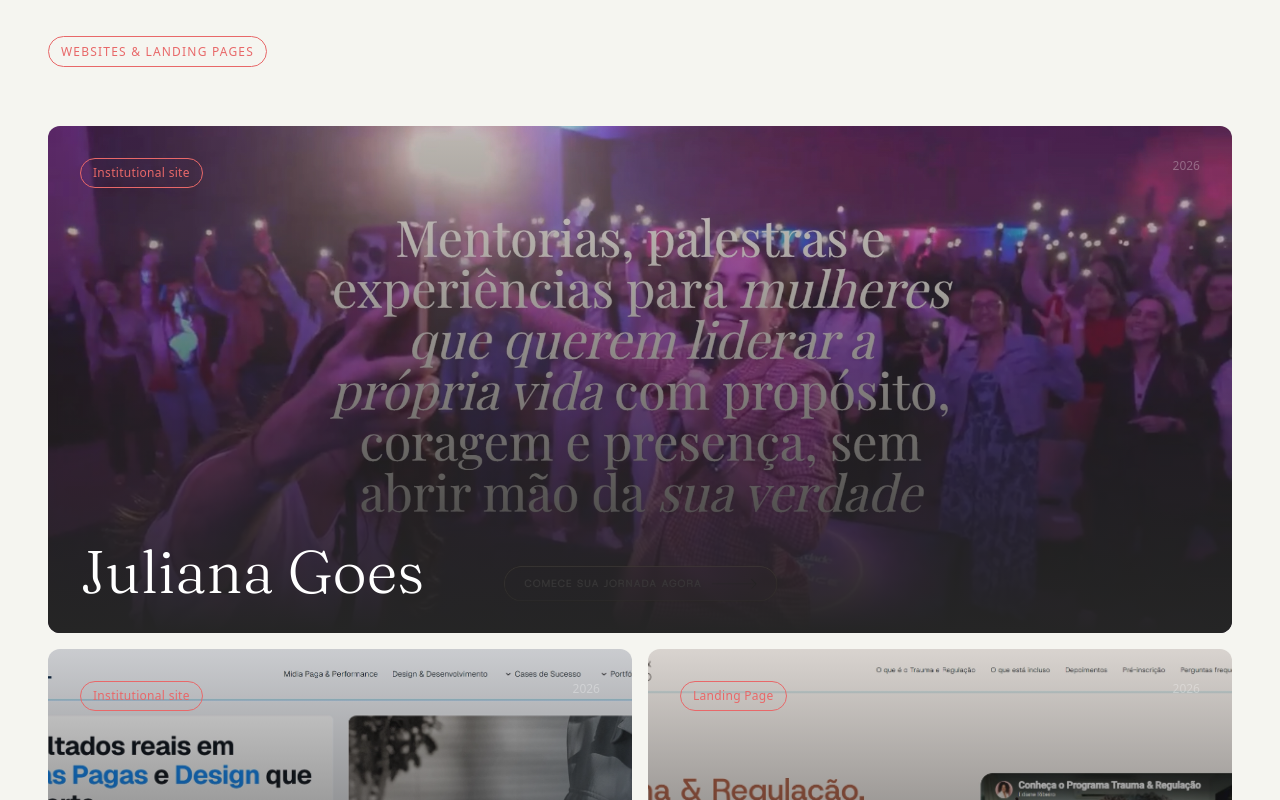
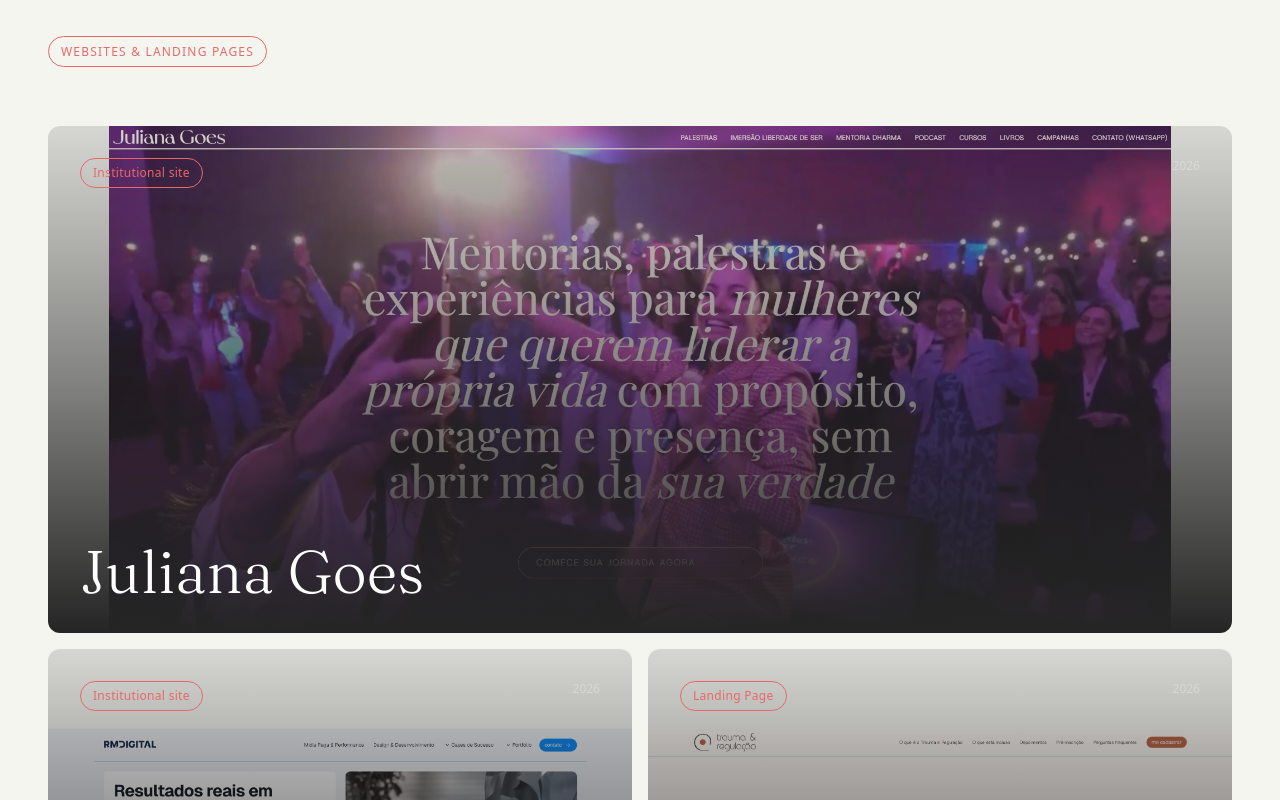
Before and after one commit to daniloaguillar/portfolio, a Next.js app: page / in a window 1280 px wide. Shown: the part 1100-1900 px from the top of the page. Built offline with nearby package versions, Linux system fonts and the light colour scheme; a web font is replaced by a local one.

Commit message:
Desktop cards: object-contain to show full cover image

```diff
--- a/components/Projects.tsx
+++ b/components/Projects.tsx
@@ -171,11 +171,11 @@
               className="md:hidden absolute inset-0 w-full h-full object-cover object-top transition-transform duration-700 group-hover:scale-105"
             />
           )}
-          {/* Desktop cover */}
+          {/* Desktop cover — object-contain para mostrar a capa completa */}
           <img
             src={project.image}
             alt={project.name}
-            className={`absolute inset-0 w-full h-full object-cover transition-transform duration-700 group-hover:scale-105 ${project.imageMobile ? "hidden md:block" : ""}`}
+            className={`absolute inset-0 w-full h-full object-contain transition-transform duration-700 group-hover:scale-105 ${project.imageMobile ? "hidden md:block" : ""}`}
           />
           <div className="absolute inset-0 bg-gradient-to-t from-[#252525] via-[#252525]/55 to-[#252525]/15" />
         </>
```
